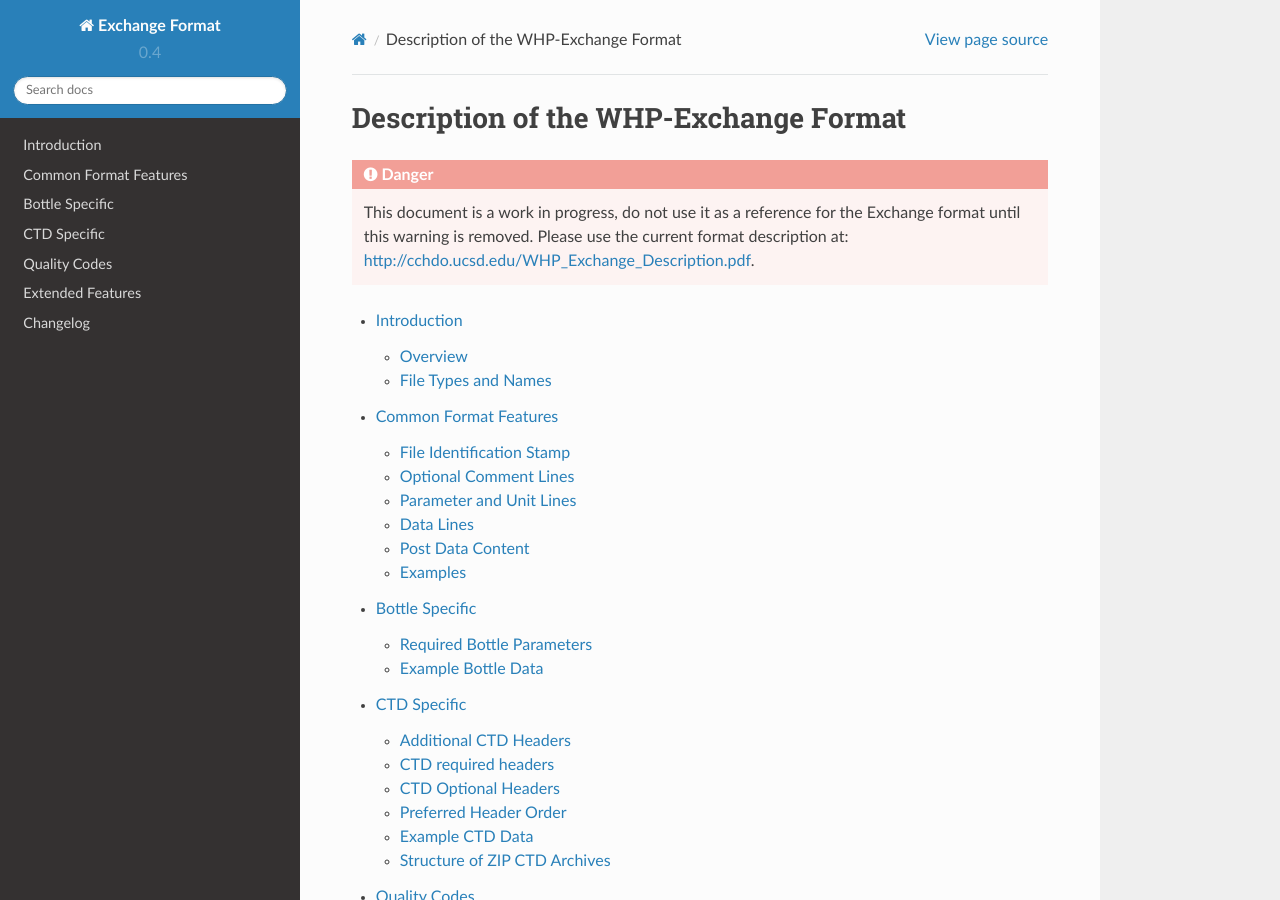
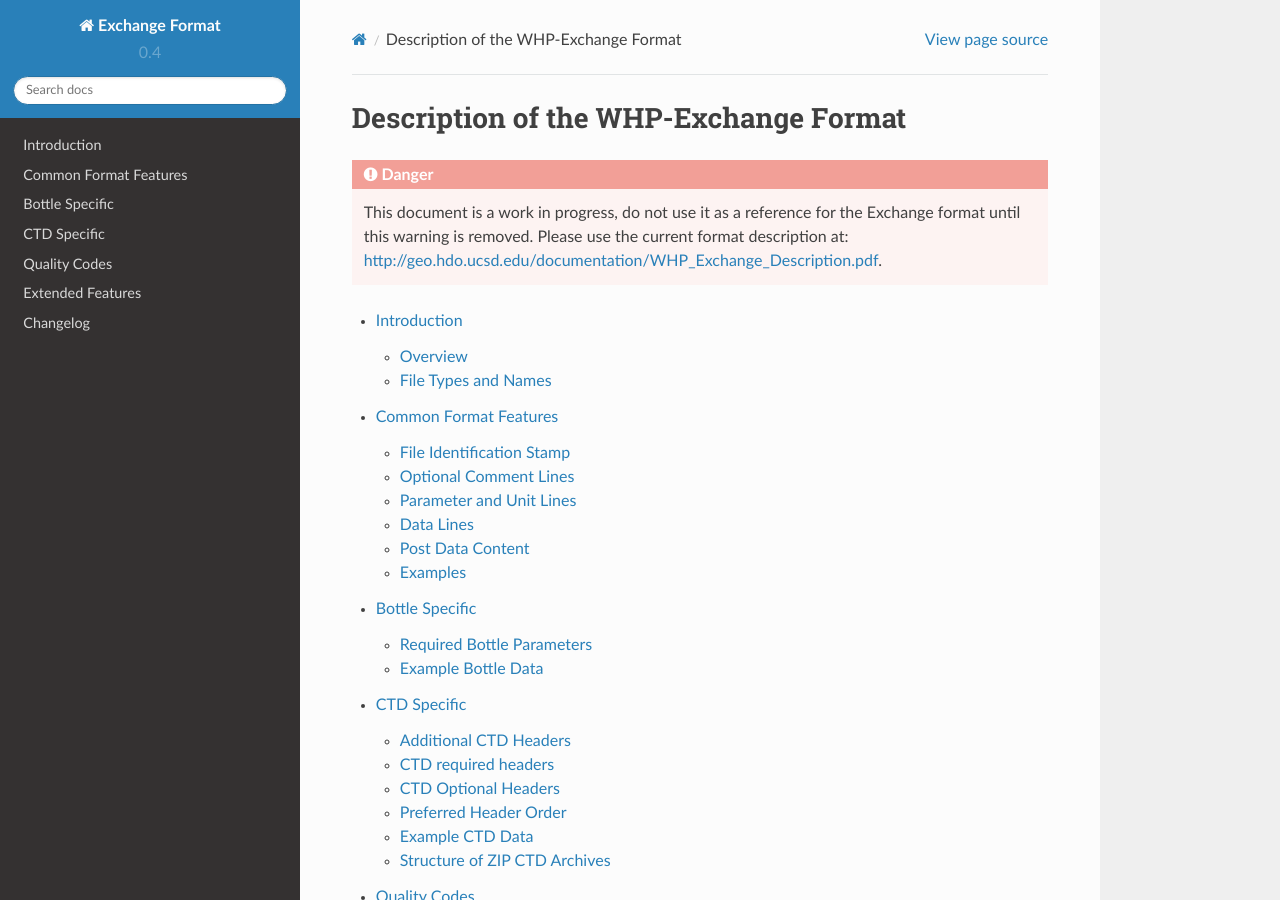
Before and after one commit to cchdo/exchange, a Sphinx documentation site: the page built from docs/index.rst, in a window 1280 px wide and 900 px high. Built offline with Sphinx 7.4.7 and the Read the Docs theme 2.0.0, drawn with Linux system fonts in a browser that asks for light colours; pages that are not in the unit, such as notebooks, are missing from menus; some of the changed lines change nothing that is shown.

Commit message:
update legacy exchange doc location

```diff
--- a/docs/index.rst
+++ b/docs/index.rst
@@ -8,9 +8,9 @@ Description of the WHP-Exchange Format
 
 .. danger::
   This document is a work in progress, do not use it as a reference for the Exchange format until this warning is removed.
-  Please use the current format description at: `http://cchdo.ucsd.edu/WHP_Exchange_Description.pdf`__.
+  Please use the current format description at: `http://geo.hdo.ucsd.edu/documentation/WHP_Exchange_Description.pdf`__.
 
-__ http://cchdo.ucsd.edu/WHP_Exchange_Description.pdf
+__ http://geo.hdo.ucsd.edu/documentation/WHP_Exchange_Description.pdf
 
 
 
```
